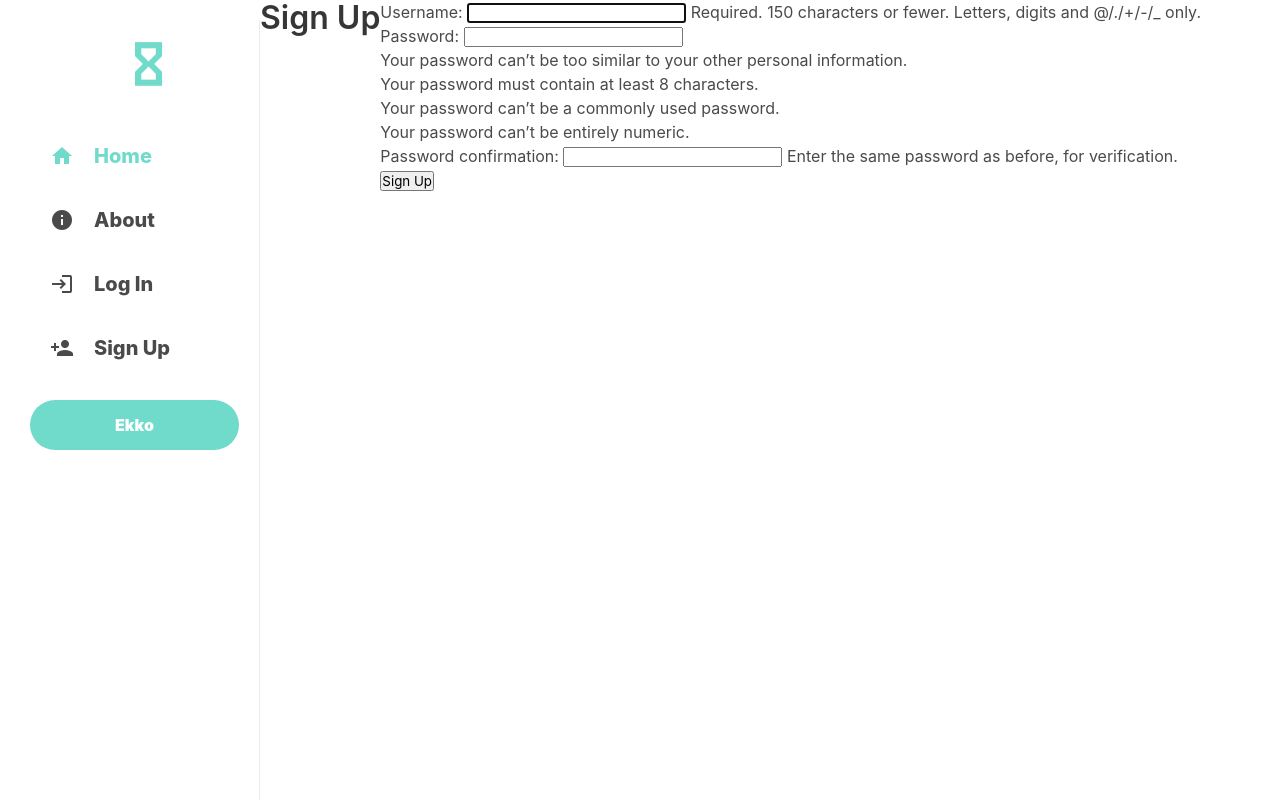
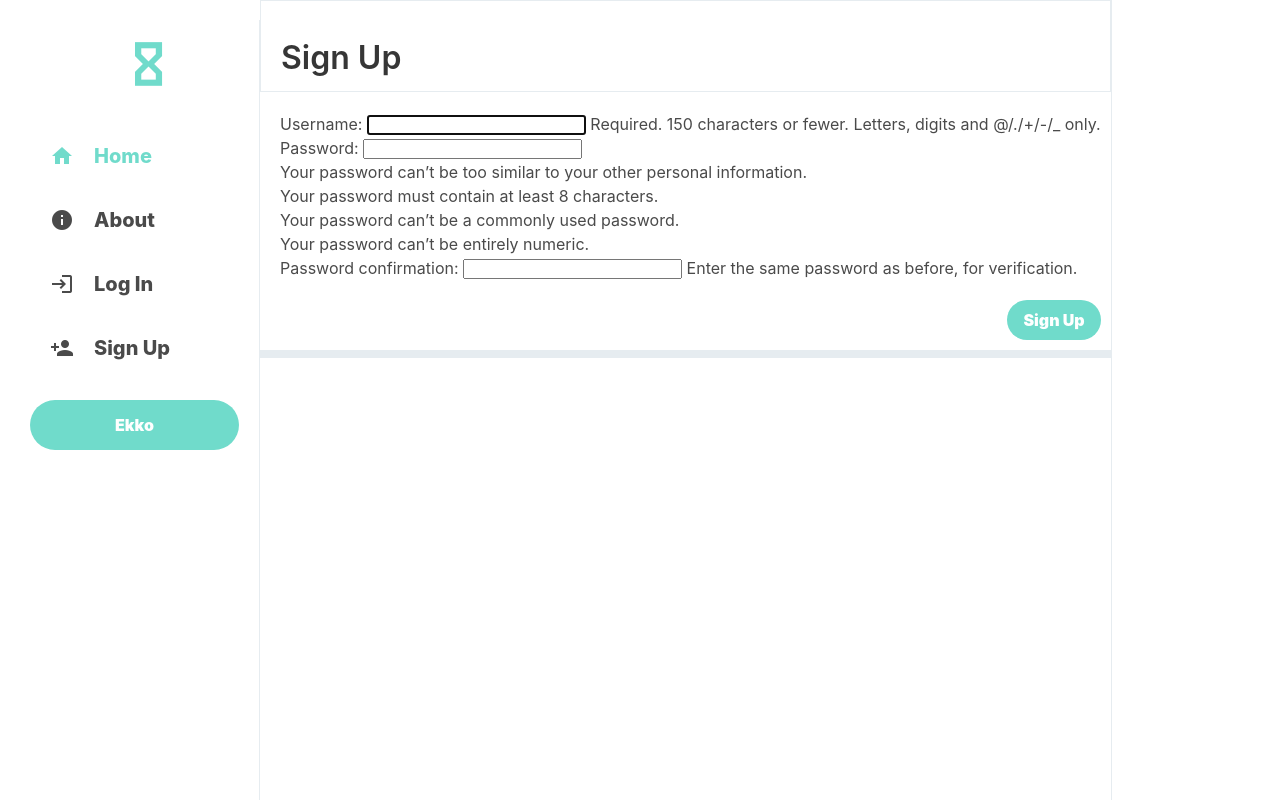
Before and after one commit to sam-aum/Echo, a Django app: page /accounts/signup/ in a window 1280 px wide. Run offline with Django 4.2, Linux system fonts and the light colour scheme.

Commit message:
sign up edit

```diff
--- a/main_app/templates/registration/signup.html
+++ b/main_app/templates/registration/signup.html
@@ -1,12 +1,16 @@
 {% extends 'base.html' %}
 
 {% block content %}
-
-<h1 class="title">Sign Up</h1>
-<form method="post" action="{% url 'signup' %}">
-    {% csrf_token %} {{ form.as_p }}
-    <input type="submit" class="btn" value="Sign Up" />
-    <input type="hidden" name="next" value="{{ next }}" />
-</form>
-
+<div class="feed">
+    <div class="feed_header">
+        <h1 class="title pt-5">Sign Up</h1>
+    </div>
+    <div class="ekkobox login-form">
+        <form method="post" action="{% url 'signup' %}">
+            {% csrf_token %} {{ form.as_p }}
+            <input type="submit"  class="button create-button" value="Sign Up" />
+            <input type="hidden" name="next" value="{{ next }}" />
+        </form>
+    </div>
+</div>
 {% endblock %}
```
